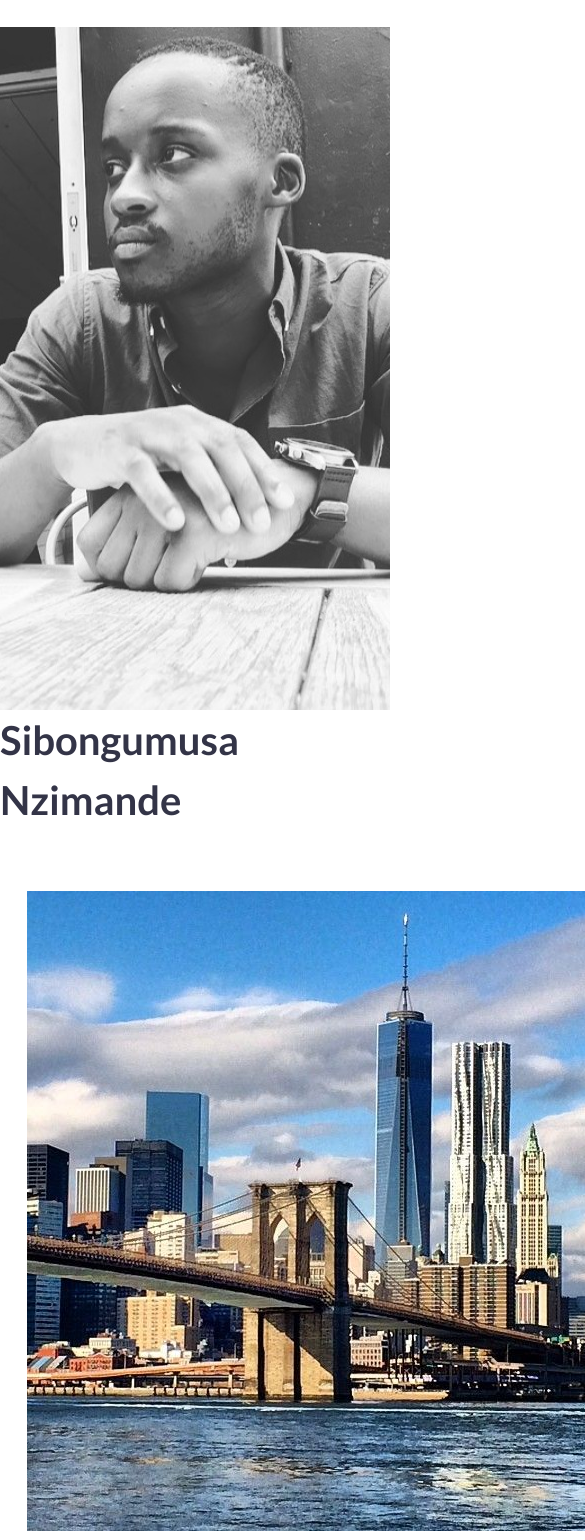
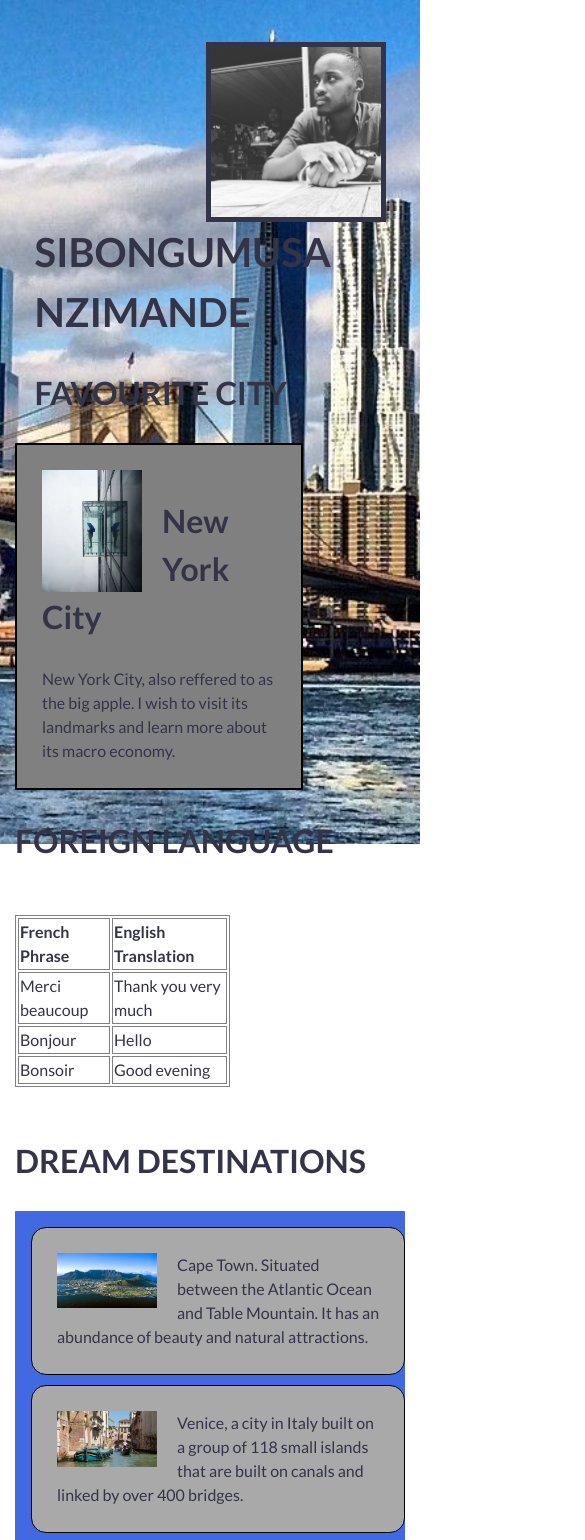
Before and after one commit to Sbonganzimande123/basic-webpage, a plain HTML site: page my-webpage-grid.html in a window 390 px wide. Shown: the top 1540 px of the page, 585 px wide, since content can reach past the window. Drawn offline with Linux system fonts and the light colour scheme.

Commit message:
third commit

```diff
--- a/my-webpage-grid.html
+++ b/my-webpage-grid.html
@@ -6,18 +6,196 @@
     <meta name="viewport" content="width=device-width, initial-scale=1.0">
     <title>Document</title>
     <link rel="stylesheet" href="simple-grid.css">
+    <style>
+        @media (min-width: 768px) {
+         .pizzas {
+            display: flex;
+        }
+    }
+
+    img {
+        margin: auto;
+        display: block;
+    }
+
+     body {
+        background-image: url(./Image1.jpg);
+        height: 100%;
+        margin: 0;
+        background-position: center;
+        background-repeat: no-repeat;
+        background-size: cover;
+}
+
+    .footer {
+    background-color: royalblue;
+    padding: 1em;
+    border-radius: 1px;
+    display: flex;
+}
+
+.side-bar {
+    text-align: center;
+    flex: 1;
+}
 
 
+.pizza2 {
+            border: 1px solid;
+            padding: 1em;
+            margin: 1em;
+            border-radius: 1px;
+            background-color: grey;
+            height: 200px;
+            width: 700px;
+            left: 273px;
+top: -500.040771484375px;
+text-align: left;
+}
 
-    <div class="row">
+
+p.rtl {
+direction: up;
+}
+
+h1{text-align: left}
+h2{text-align: left}
+
+.man{text-align: right}
+
+.fix_image3{
+    width: 150px;
+    height: 150px;
+    object-fit: cover;
+    border: 1px solid;
+    left: 273px;
+    text-align: right;
+}
+
+.fix_image4{
+    width: 170px;
+    height: 170px;
+    object-fit: cover;
+    border: 5px solid;
+    right: 1em;
+
+
+}
+
+</style>
+</head>
+<body style="padding: 15px;">
+    <div class="container">
 <img class = "fix_image4" src= "Image2.jpg" img align = "right">
-        <h1>Sibongumusa Nzimande</h1>
+<h1>SIBONGUMUSA NZIMANDE</h1>
+<h2>FAVOURITE CITY</h2>
 </div>
+<!--<div class="pizzas">
+<div class="pizza2">
+    <h2>New York City</h2>
+    <man>New York City, also reffered to as the big apple. I wish to visit its landmarks and learn more about its macro economy.</man><br/>
+    <img class = "fix_image3" src= "Img1.jpg" img align = "left">
 
-    <div class ="container">
-    <div class="row">
-        <div class="col-4">
-            <img class = "side-img" src= "Img1.jpg" img align = "left">
+    </div>
+</div>-->
+
+<!--========================TOP BOX START==========================================-->
+
+<style>
+    .the-wrapper{
+        background-color: gray;
+        padding: 25px;
+        border-radius: 1px;
+        border: 2px solid black;
+        width: 60%;
+
+    }
+    .side-img{
+        width: 100px;
+    }
+    .image-wrapper img{
+        margin-right: 20px;
+    }
+    .the-table{
+        background-color: white;
+        width: 55%;
+        border: 1px gray solid;
+        margin-top: 50px;
+        margin-bottom: 50px;
+    }
+    table tr th.table-text{
+        text-align: left;
+    }
+    table tr th{
+        border: solid 1px gray;
+    }
+    table tr td{
+        border: solid 1px gray;
+    }
+
+    .the-wrapper2{
+        background-color: darkgray;
+        padding: 25px;
+        border-radius: 15px;
+        border: 1px solid black;
+        width: 30%;
+        color: white;
+        margin-right: 3px;
+    }
+    .side-img2{
+        width: 100px;
+    }
+    .image-wrapper2 img{
+        margin-right: 20px;
+    }
+
+    @media (max-width: 400px) {
+    .footer {
+    display: block;
+    }
+        .the-wrapper2{
+        width: 90%;
+        margin-bottom: 10px;
+    }
+
+    body {
+        background-image: url(./Img1.jpg);
+        height: 100%;
+        margin: 0;
+        background-position: center;
+        background-repeat: no-repeat;
+        background-size: cover;
+}
+    }
+    @media (max-width: 768px) {
+    .footer {
+    display: block;
+    }
+        .the-wrapper2{
+        width: 90%;
+        margin-bottom: 10px;
+    }
+
+    body {
+        background-image: url(./Img1.jpg);
+        height: 100%;
+        margin: 0;
+        background-position: center;
+        background-repeat: no-repeat;
+        background-size: cover;
+}
+    }
+    @media (max-width: 998px) {
+
+    }
+    @media (max-width: 1200px) {
+
+    }
+</style>
+
+<div class="the-wrapper">
+    <div class="image-wrapper">
+        <img class = "side-img" src= "Image1.jpg" img align = "left">
     </div>
     <div>
         <h2>New York City</h2>
@@ -25,8 +203,50 @@
     </div>
 </div>
 
-    <div class="row">
-        <div class="col-4">
+<!--========================TOP BOX END==========================================-->
+
+<div>
+    <h2>FOREIGN LANGUAGE</h2>
+    <table class="the-table">
+        <tr>
+            <th class="table-text">
+                French Phrase
+            </th>
+            <th class="table-text">
+                English Translation
+            </th>
+        </tr>
+        <tr>
+            <td>
+                Merci beaucoup
+            </td>
+            <td>
+                Thank you very much
+            </td>
+        </tr>
+
+        <tr>
+            <td>
+                Bonjour
+            </td>
+            <td>
+                Hello
+            </td>
+        </tr>
+        <tr>
+            <td>
+                Bonsoir
+            </td>
+            <td>
+                Good evening
+            </td>
+        </tr>
+    </table>
+</div>
+
+<h2>DREAM DESTINATIONS</h2>
+<div class="footer">
+    <div class="the-wrapper2">
         <div class="image-wrapper2">
             <img class = "side-img2" src= "CPT.jpg" img align = "left">
         </div>
@@ -35,8 +255,8 @@
         </div>
     </div>
 
-        <div class="row">
-            <div class="col-4">
+    <div class="the-wrapper2">
+        <div class="image-wrapper2">
             <img class = "side-img2" src= "Venice.jpg" img align = "left">
         </div>
         <div>
@@ -44,8 +264,8 @@
         </div>
     </div>
 
-        <div class="row">
-            <div class="col-6">
+    <div class="the-wrapper2">
+        <div class="image-wrapper2">
             <img class = "side-img2" src= "Barca.jpg" img align = "left">
         </div>
         <div>
@@ -54,7 +274,8 @@
     </div>
 
 </div>
-    </div>
+
+
 </head>
 <body>
 
```
Also changed, not shown: my-webpage.html (+36 -13 lines). Lines whose indentation alone changed are shown as unchanged.
